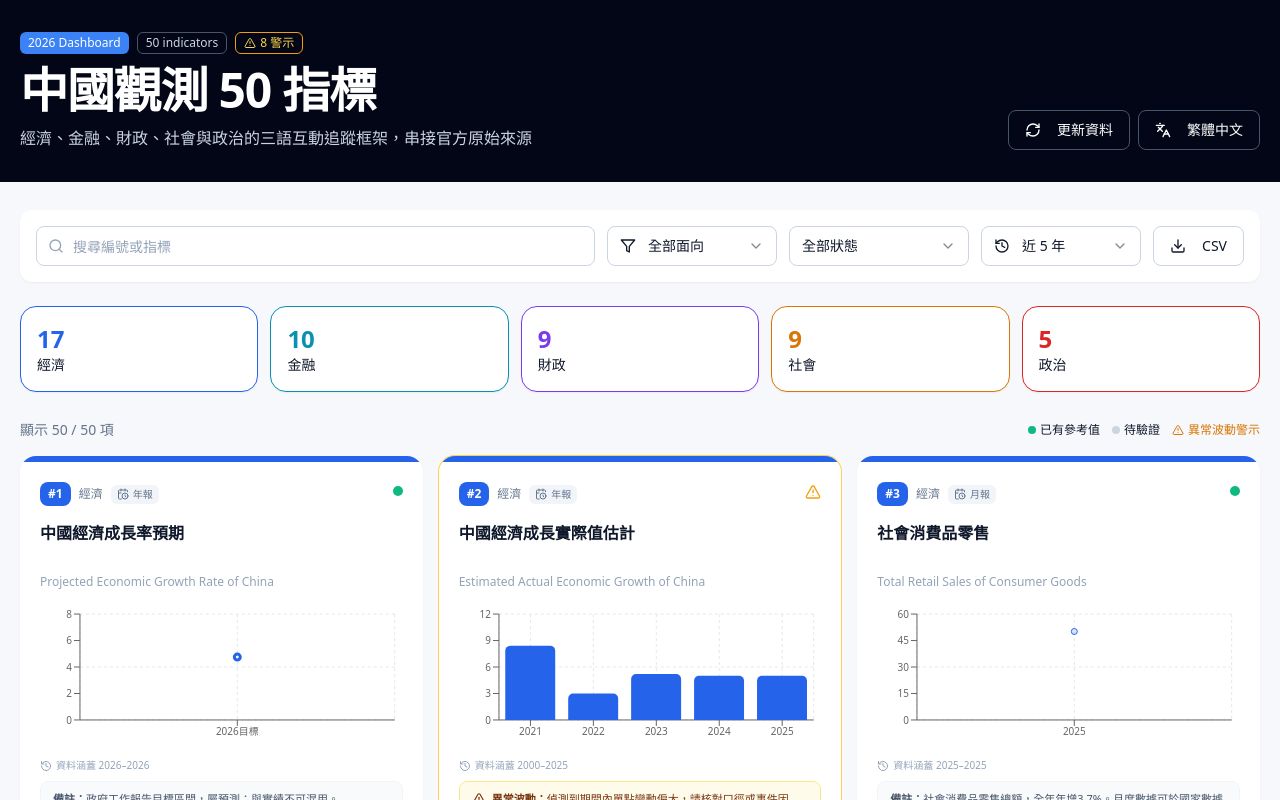
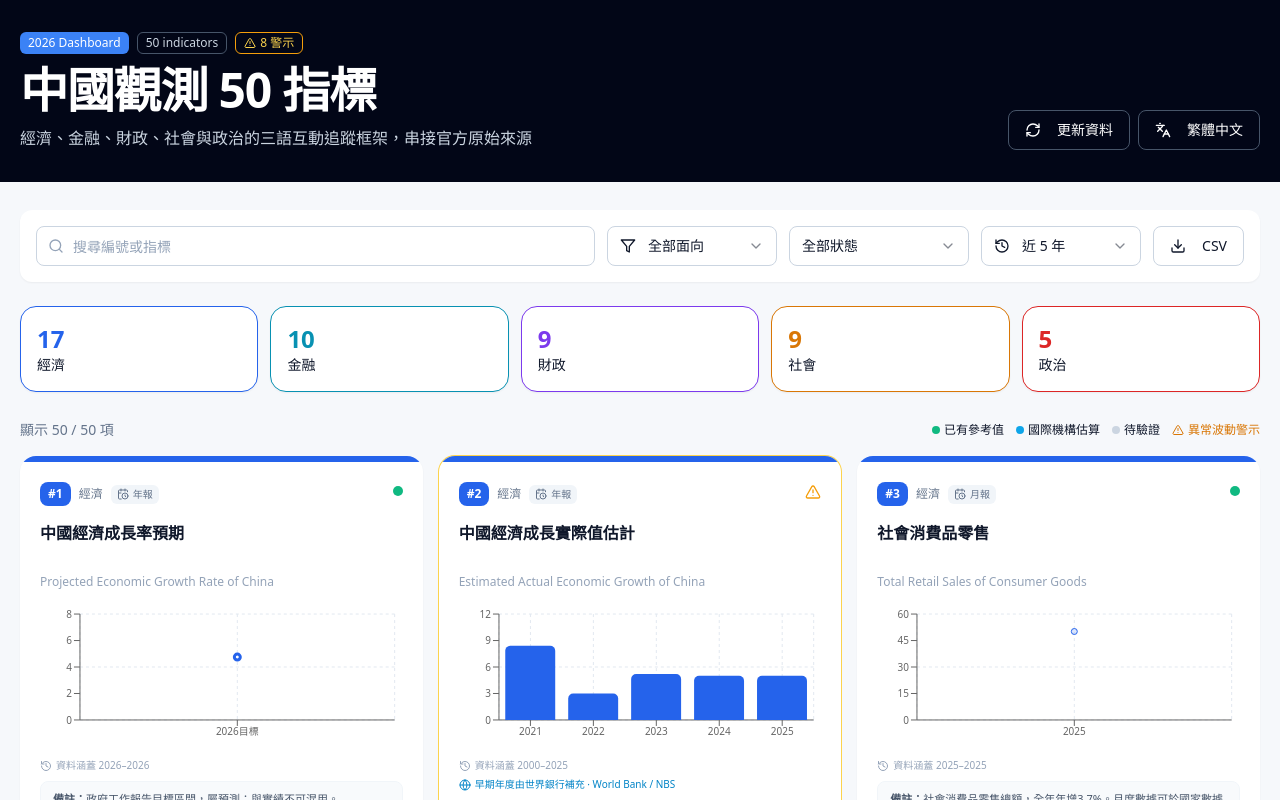
Before and after one commit to Michelle-AG9431/ChinaIndicatorDashboard, a React (Vite) app: page / in a window 1280 px wide. Shown: the top 800 px of the page. Built offline with nearby package versions, Linux system fonts and the light colour scheme.

Commit message:
Update App.jsx

```diff
--- a/src/App.jsx
+++ b/src/App.jsx
@@ -2,7 +2,7 @@ import React, { useMemo, useState } from "react";
 import { motion, AnimatePresence } from "framer-motion";
 import {
   Search, ExternalLink, Languages, BarChart3, Database, X, Info, Filter,
-  Download, AlertTriangle, RefreshCw, CalendarClock, History,
+  Download, AlertTriangle, RefreshCw, CalendarClock, History, Globe,
 } from "lucide-react";
 import { Card, CardContent } from "@/components/ui/card";
 import { Button } from "@/components/ui/button";
@@ -247,6 +247,7 @@ export default function App() {
                 <SelectContent>
                   <SelectItem value="all">{t("全部狀態", "All status", "全ステータス")}</SelectItem>
                   <SelectItem value="reference">{t("已有參考值", "Reference value", "参考値あり")}</SelectItem>
+                  <SelectItem value="estimate">{t("國際機構估算", "Intl. estimate", "国際機関推計")}</SelectItem>
                   <SelectItem value="pending">{t("待驗證", "Pending", "検証待ち")}</SelectItem>
                   <SelectItem value="anomaly">{t("⚠ 異常波動", "⚠ Anomaly", "⚠ 異常変動")}</SelectItem>
                 </SelectContent>
@@ -294,6 +295,7 @@ export default function App() {
           <p className="text-sm text-slate-500">{t(`顯示 ${filtered.length} / 50 項`, `Showing ${filtered.length} / 50`, `表示 ${filtered.length} / 50`)}</p>
           <div className="flex gap-3 text-xs flex-wrap">
             <span className="flex items-center gap-1"><i className="w-2 h-2 rounded-full bg-emerald-500" />{t("已有參考值", "Reference", "参考値")}</span>
+            <span className="flex items-center gap-1"><i className="w-2 h-2 rounded-full bg-sky-500" />{t("國際機構估算", "Intl. estimate", "国際機関推計")}</span>
             <span className="flex items-center gap-1"><i className="w-2 h-2 rounded-full bg-slate-300" />{t("待驗證", "Pending", "検証待ち")}</span>
             <span className="flex items-center gap-1 text-amber-600"><AlertTriangle className="w-3 h-3" />{t("異常波動警示", "Anomaly alert", "異常変動警告")}</span>
           </div>
@@ -314,7 +316,7 @@ export default function App() {
                         <span className="text-xs text-slate-500">{t(item.category.zh, item.category.en, item.category.ja)}</span>
                         <span className="text-[10px] rounded-md px-1.5 py-0.5 bg-slate-100 text-slate-500 flex items-center gap-1"><CalendarClock className="w-3 h-3" />{t(freqMeta[item.freq].zh, freqMeta[item.freq].en, freqMeta[item.freq].ja)}</span>
                       </div>
-                      {anom ? <AlertTriangle className="w-4 h-4 text-amber-500 mt-0.5" /> : <span className={`w-2.5 h-2.5 rounded-full mt-1 ${item.status === "reference" ? "bg-emerald-500" : "bg-slate-300"}`} />}
+                      {anom ? <AlertTriangle className="w-4 h-4 text-amber-500 mt-0.5" /> : <span className={`w-2.5 h-2.5 rounded-full mt-1 ${item.status === "reference" ? "bg-emerald-500" : item.status === "estimate" ? "bg-sky-500" : "bg-slate-300"}`} />}
                     </div>
                     <h2 className="font-semibold text-base mt-4 leading-snug min-h-12">{nm(item)}</h2>
                     <p className="text-xs text-slate-400 mt-1 line-clamp-1">{lang === "zh" ? item.en : item.zh}</p>
@@ -323,6 +325,15 @@ export default function App() {
                       <div className="mt-2 text-[10px] text-slate-400 flex items-center gap-1">
                         <History className="w-3 h-3" />
                         {t("資料涵蓋", "Data covers", "データ範囲")} {cov.from}–{cov.to}
+                      </div>
+                    )}
+                    {(item.wbOnly || item.wbMerged) && (
+                      <div className="mt-1 text-[10px] text-sky-600 flex items-center gap-1">
+                        <Globe className="w-3 h-3 shrink-0" />
+                        {item.wbOnly
+                          ? t("資料來自世界銀行", "Data from World Bank", "世界銀行データ")
+                          : t("早期年度由世界銀行補充", "Earlier years from World Bank", "過去年度は世界銀行で補完")}
+                        {item.wbMeta?.origin ? ` · ${item.wbMeta.origin}` : ""}
                       </div>
                     )}
                     {anom && (
@@ -434,6 +445,23 @@ export default function App() {
                 </div>
                 <div className="mt-6 rounded-2xl border p-4">
                   <div className="text-xs text-slate-500 mb-2">{t("消息來源與資料連結", "Source and data link", "出典・データリンク")}</div>
+                  {(selected.wbOnly || selected.wbMerged) && (
+                    <div className="mb-3 rounded-lg bg-sky-50 border border-sky-200 px-3 py-2 text-[11px] leading-relaxed text-sky-900 flex gap-1.5">
+                      <Globe className="w-3.5 h-3.5 shrink-0 mt-0.5" />
+                      <span>
+                        <strong>
+                          {selected.wbOnly
+                            ? t("國際機構估算：", "International estimate: ", "国際機関推計：")
+                            : t("含世界銀行補充資料：", "Includes World Bank data: ", "世界銀行データを含む：")}
+                        </strong>
+                        {selected.wbOnly
+                          ? t("本項中國官方未公布可驗證數值，圖表資料取自世界銀行。", "No verifiable official Chinese figure; chart data comes from the World Bank.", "中国公式の検証可能値がないため、世界銀行データを使用。")
+                          : t("較早年度由世界銀行補足，與官方值重疊的年度一律採用官方值。", "Earlier years filled from the World Bank; official values take priority where they overlap.", "過去年度は世界銀行で補完。重複年度は公式値を優先。")}
+                        {selected.wbMeta?.origin && ` ${t("原始來源", "Originally from", "原典")}：${selected.wbMeta.origin}。`}
+                        {selected.wbCaliber && t(" ⚠️口徑與中國官方定義不同，不可直接比較。", " ⚠️Caliber differs from the official definition; not directly comparable.", " ⚠️定義が中国公式と異なるため直接比較は不可。")}
+                      </span>
+                    </div>
+                  )}
                   {selected.url ? (
                     <a href={selected.url} target="_blank" rel="noreferrer" className="text-blue-700 font-medium flex items-center gap-2 hover:underline">{selected.source}<ExternalLink className="w-4 h-4" /></a>
                   ) : (
```
